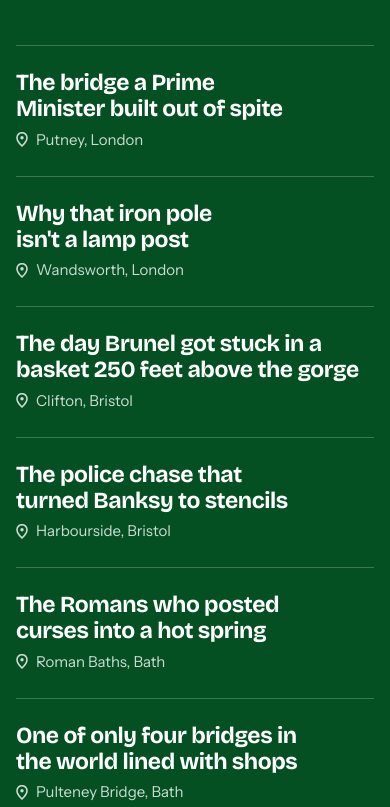
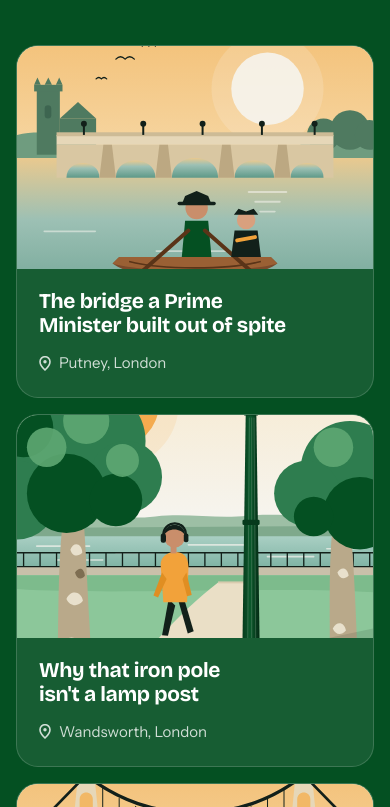
Before and after one commit to WayShiftApp/WayShift_Website, a plain HTML site: page index.html in a window 390 px wide. Shown: the part 3541-4348 px from the top of the page. Drawn offline with nearby package versions, Linux system fonts and the light colour scheme.

Commit message:
Illustrated story cards in the Stories section
The Stories list becomes six cards, each with one of the hand-drawn
illustrations from the Instagram pack (bridge, stink pipe, Clifton gorge,
Viking ford, Pitt's duel, Royal Crescent). Two new stories (the Vikings
and the duel); the three stories without art move to an "Also on the
walks" line. Cards go to 2 columns on tablets and 1 on phones.

Co-Authored-By: Claude Opus 5.5 <noreply@anthropic.com>

```diff
--- a/index.html
+++ b/index.html
@@ -106,13 +106,19 @@ body::before { content: ""; position: fixed; inset: 0 0 auto; height: env(safe-a
 /* Stories: real hooks from the route files */
 .stories { background: var(--band); color: var(--on-band); }
 .stories .lede { color: inherit; opacity: .85; }
-.story-list { list-style: none; padding: 0; margin: 0; }
-.story-list li { display: grid; grid-template-columns: 1fr auto; gap: 6px 32px; align-items: baseline; padding-block: 24px; border-top: 1px solid color-mix(in srgb, var(--on-band) 22%, transparent); }
-.story-list li:last-child { border-bottom: 1px solid color-mix(in srgb, var(--on-band) 22%, transparent); }
-.story-list q { font-family: var(--font-display); font-weight: 700; font-size: clamp(23px, 3.2vw, 38px); line-height: 1.12; letter-spacing: -0.02em; quotes: none; text-wrap: balance; }
-.story-list span { display: inline-flex; align-items: center; gap: 8px; font-size: var(--s-1); opacity: .8; white-space: nowrap; }
-.story-list span svg { flex: none; }
-@media (max-width: 640px) { .story-list li { grid-template-columns: 1fr; } }
+/* Story cards: the hand-drawn illustrations from the Instagram pack, one per story */
+.story-grid { list-style: none; padding: 0; margin: 0; display: grid; grid-template-columns: repeat(3, 1fr); gap: clamp(16px, 2.4vw, 28px); }
+.card { display: grid; grid-template-rows: auto 1fr; border-radius: 22px; overflow: hidden; background: color-mix(in srgb, var(--on-band) 8%, transparent); border: 1px solid color-mix(in srgb, var(--on-band) 16%, transparent); }
+.card img { display: block; width: 100%; height: auto; aspect-ratio: 4 / 3; object-fit: cover; background: #F6F4EE; transition: transform .5s ease; }
+.card:hover img { transform: scale(1.03); }
+.card > div { display: grid; align-content: space-between; gap: 14px; padding: 20px 22px 22px; position: relative; }
+.card q { font-family: var(--font-display); font-weight: 700; font-size: clamp(21px, 2vw, 25px); line-height: 1.15; letter-spacing: -0.015em; quotes: none; text-wrap: balance; }
+.card span { display: inline-flex; align-items: center; gap: 8px; font-size: var(--s-1); opacity: .8; }
+.card span svg { flex: none; }
+.more { margin-top: 32px; max-width: 46em; opacity: .85; }
+@media (max-width: 900px) { .story-grid { grid-template-columns: repeat(2, 1fr); } }
+@media (max-width: 560px) { .story-grid { grid-template-columns: 1fr; } .card img { aspect-ratio: 16 / 10; } }
+@media (prefers-reduced-motion: reduce) { .card img { transition: none; } .card:hover img { transform: none; } }
 
 /* Where we're live */
 .live-grid { display: grid; grid-template-columns: 1fr auto; gap: clamp(32px, 6vw, 88px); align-items: center; }
@@ -214,14 +220,15 @@ footer { padding-block: 28px; font-size: 14px; color: var(--muted); }
         <h2>Ever wondered what you're walking past?</h2>
         <p class="lede">A few of the stories waiting on the walks.</p>
       </div>
-      <ul class="story-list">
-        <li><q>The bridge a Prime Minister built out of spite</q><span><svg width="12" height="15" viewBox="0 0 12 15" aria-hidden="true"><path d="M6 14s5-4.6 5-8.3A5 5 0 0 0 1 5.7C1 9.4 6 14 6 14z" fill="none" stroke="currentColor" stroke-width="1.6"/><circle cx="6" cy="5.8" r="1.7" fill="currentColor"/></svg>Putney, London</span></li>
-        <li><q>Why that iron pole isn't a lamp post</q><span><svg width="12" height="15" viewBox="0 0 12 15" aria-hidden="true"><path d="M6 14s5-4.6 5-8.3A5 5 0 0 0 1 5.7C1 9.4 6 14 6 14z" fill="none" stroke="currentColor" stroke-width="1.6"/><circle cx="6" cy="5.8" r="1.7" fill="currentColor"/></svg>Wandsworth, London</span></li>
-        <li><q>The day Brunel got stuck in a basket 250 feet above the gorge</q><span><svg width="12" height="15" viewBox="0 0 12 15" aria-hidden="true"><path d="M6 14s5-4.6 5-8.3A5 5 0 0 0 1 5.7C1 9.4 6 14 6 14z" fill="none" stroke="currentColor" stroke-width="1.6"/><circle cx="6" cy="5.8" r="1.7" fill="currentColor"/></svg>Clifton, Bristol</span></li>
-        <li><q>The police chase that turned Banksy to stencils</q><span><svg width="12" height="15" viewBox="0 0 12 15" aria-hidden="true"><path d="M6 14s5-4.6 5-8.3A5 5 0 0 0 1 5.7C1 9.4 6 14 6 14z" fill="none" stroke="currentColor" stroke-width="1.6"/><circle cx="6" cy="5.8" r="1.7" fill="currentColor"/></svg>Harbourside, Bristol</span></li>
-        <li><q>The Romans who posted curses into a hot spring</q><span><svg width="12" height="15" viewBox="0 0 12 15" aria-hidden="true"><path d="M6 14s5-4.6 5-8.3A5 5 0 0 0 1 5.7C1 9.4 6 14 6 14z" fill="none" stroke="currentColor" stroke-width="1.6"/><circle cx="6" cy="5.8" r="1.7" fill="currentColor"/></svg>Roman Baths, Bath</span></li>
-        <li><q>One of only four bridges in the world lined with shops</q><span><svg width="12" height="15" viewBox="0 0 12 15" aria-hidden="true"><path d="M6 14s5-4.6 5-8.3A5 5 0 0 0 1 5.7C1 9.4 6 14 6 14z" fill="none" stroke="currentColor" stroke-width="1.6"/><circle cx="6" cy="5.8" r="1.7" fill="currentColor"/></svg>Pulteney Bridge, Bath</span></li>
+      <ul class="story-grid">
+        <li class="card"><img src="img/art/bridge.svg" alt="Illustration: a rower on the Thames by an old bridge at sunset" width="1080" height="1080" loading="lazy"><div><q>The bridge a Prime Minister built out of spite</q><span><svg width="12" height="15" viewBox="0 0 12 15" aria-hidden="true"><path d="M6 14s5-4.6 5-8.3A5 5 0 0 0 1 5.7C1 9.4 6 14 6 14z" fill="none" stroke="currentColor" stroke-width="1.6"/><circle cx="6" cy="5.8" r="1.7" fill="currentColor"/></svg>Putney, London</span></div></li>
+        <li class="card"><img src="img/art/stinkpipe.svg" alt="Illustration: a walker with headphones beside a tall green iron pole in a park" width="1080" height="1080" loading="lazy" style="object-position:50% 70%"><div><q>Why that iron pole isn't a lamp post</q><span><svg width="12" height="15" viewBox="0 0 12 15" aria-hidden="true"><path d="M6 14s5-4.6 5-8.3A5 5 0 0 0 1 5.7C1 9.4 6 14 6 14z" fill="none" stroke="currentColor" stroke-width="1.6"/><circle cx="6" cy="5.8" r="1.7" fill="currentColor"/></svg>Wandsworth, London</span></div></li>
+        <li class="card"><img src="img/art/gorge.svg" alt="Illustration: a Victorian engineer below a suspension bridge across a gorge" width="1080" height="1080" loading="lazy"><div><q>The day Brunel got stuck in a basket 250 feet above the gorge</q><span><svg width="12" height="15" viewBox="0 0 12 15" aria-hidden="true"><path d="M6 14s5-4.6 5-8.3A5 5 0 0 0 1 5.7C1 9.4 6 14 6 14z" fill="none" stroke="currentColor" stroke-width="1.6"/><circle cx="6" cy="5.8" r="1.7" fill="currentColor"/></svg>Clifton, Bristol</span></div></li>
+        <li class="card"><img src="img/art/ford.svg" alt="Illustration: early settlers and a cow wading across the Thames at low tide" width="1080" height="1080" loading="lazy" style="object-position:50% 60%"><div><q>The winter a Viking army camped on the Thames</q><span><svg width="12" height="15" viewBox="0 0 12 15" aria-hidden="true"><path d="M6 14s5-4.6 5-8.3A5 5 0 0 0 1 5.7C1 9.4 6 14 6 14z" fill="none" stroke="currentColor" stroke-width="1.6"/><circle cx="6" cy="5.8" r="1.7" fill="currentColor"/></svg>Thames Path, Putney</span></div></li>
+        <li class="card"><img src="img/art/duel.svg" alt="Illustration: two Georgian duellists on a heath, both shots missing" width="1080" height="1080" loading="lazy" style="object-position:50% 62%"><div><q>The Prime Minister who fought a pistol duel on the heath</q><span><svg width="12" height="15" viewBox="0 0 12 15" aria-hidden="true"><path d="M6 14s5-4.6 5-8.3A5 5 0 0 0 1 5.7C1 9.4 6 14 6 14z" fill="none" stroke="currentColor" stroke-width="1.6"/><circle cx="6" cy="5.8" r="1.7" fill="currentColor"/></svg>Putney Heath, London</span></div></li>
+        <li class="card"><img src="img/art/crescent.svg" alt="Illustration: a Regency couple and a modern walker on the lawn of a curved Georgian crescent" width="1080" height="1080" loading="lazy" style="object-position:50% 60%"><div><q>Where Jane Austen set her most romantic reunion</q><span><svg width="12" height="15" viewBox="0 0 12 15" aria-hidden="true"><path d="M6 14s5-4.6 5-8.3A5 5 0 0 0 1 5.7C1 9.4 6 14 6 14z" fill="none" stroke="currentColor" stroke-width="1.6"/><circle cx="6" cy="5.8" r="1.7" fill="currentColor"/></svg>Gravel Walk, Bath</span></div></li>
       </ul>
+      <p class="more">Also on the walks: the police chase that turned Banksy to stencils, the Romans who posted curses into a hot spring, and one of only four bridges in the world lined with shops.</p>
     </div>
   </section>
 
```
Also changed, not shown: img/art/bridge.svg (added), img/art/crescent.svg (added), img/art/duel.svg (added), img/art/ford.svg (added), img/art/gorge.svg (added), img/art/stinkpipe.svg (added).
